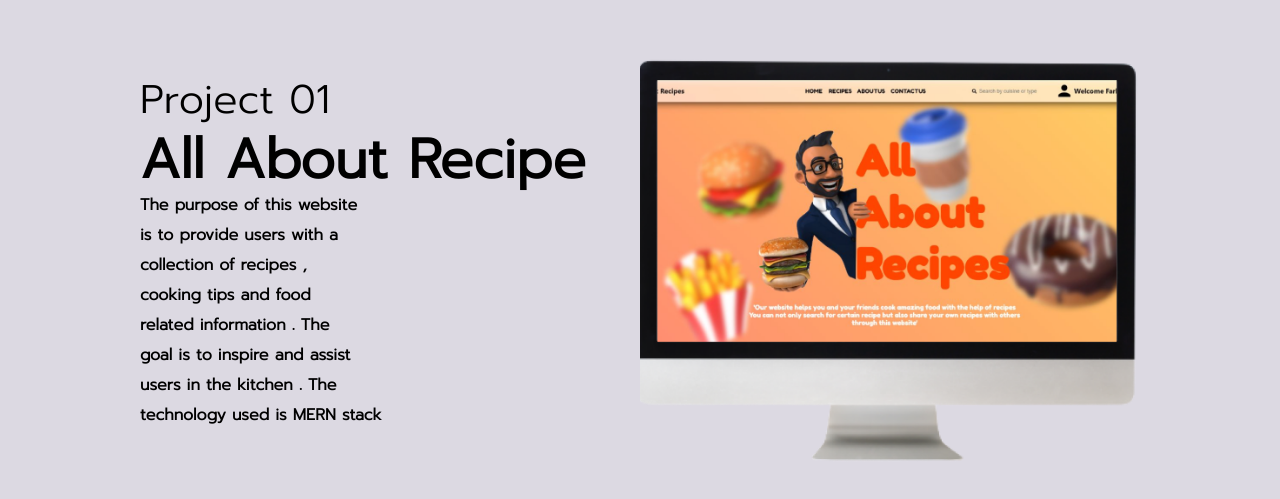
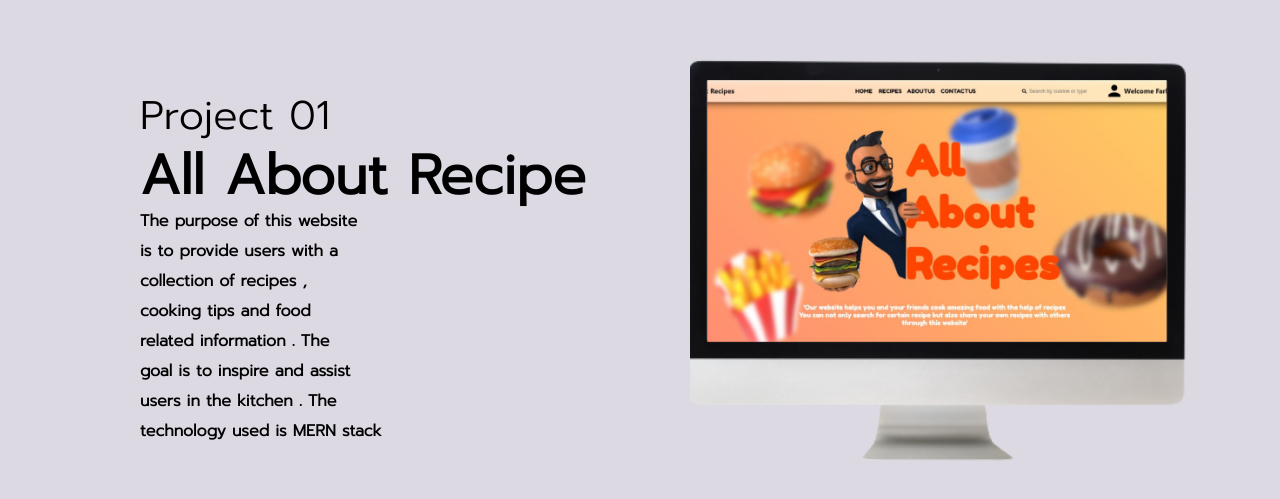
Before and after one commit to itsfarhankhan28/MyPortfolio-, a React (Create React App) app: page / in a window 1280 px wide. Shown: the part 1671-2170 px from the top of the page. Built offline with nearby package versions, Linux system fonts and the light colour scheme; what tailwindcss-debug-screens would draw is missing.

Commit message:
feat(ProjectOne): added new animation to ProjectOne

```diff
--- a/src/Components/ProjectOne.jsx
+++ b/src/Components/ProjectOne.jsx
@@ -36,9 +36,9 @@ const ProjectOne = () => {
       animationOrder.initial,
       animationOrder.fadeInEnd,
       animationOrder.createBranchEnd,
-      animationOrder.endTextFadeInStart
+      // animationOrder.endTextFadeInStart
     ],
-    [0,1,1,0]
+    [0,1,1]
   )
 
   const scale = useTransform(
@@ -46,25 +46,85 @@ const ProjectOne = () => {
     [
       animationOrder.initial,
       animationOrder.fadeInEnd,
-      animationOrder.showLoadingScreenEnd,
-      animationOrder.createBranchStart
+      // animationOrder.showLoadingScreenEnd,
+      // animationOrder.createBranchStart
     ],
-    [3,1,1,0.5]
+    [2,1]
+  )
+
+  const x = useTransform(
+    scrollYProgress,
+    [
+      animationOrder.initial,
+      animationOrder.showParagraphOne,
+      // animationOrder.hideParagraphOne,
+      // animationOrder.showParagraphTwoStart,
+      // animationOrder.showParagraphTwoEnd,
+      // animationOrder.hideParagraphTwo,
+      // animationOrder.showLoadingScreenStart,
+      // animationOrder.showLoadingScreenEnd,
+      // animationOrder.createBranchEnd
+    ],
+    ["0%","10%"]
+  )
+
+  const paragraph1Opacity = useTransform(
+    scrollYProgress,
+    [
+      animationOrder.fadeInEnd + 0.02,
+      animationOrder.showParagraphOne,
+      // animationOrder.hideParagraphOne
+    ],
+    [0,1]
+  )
+
+  const paragraph1TranslateY = useTransform(
+    scrollYProgress,
+    [
+      animationOrder.fadeInEnd + 0.02,
+      animationOrder.showParagraphOne,
+      animationOrder.hideParagraphOne
+    ],
+    ["4rem","0rem","-4rem"]
+  )
+
+  const paragraph2Opacity = useTransform(
+    scrollYProgress,
+    [
+      animationOrder.showParagraphTwoStart,
+      animationOrder.showParagraphTwoEnd,
+      animationOrder.hideParagraphTwo
+    ],
+    [0,1,0]
+  )
+
+  const paragraph2TranslateY = useTransform(
+    scrollYProgress,
+    [
+      animationOrder.showParagraphTwoStart,
+      animationOrder.showParagraphTwoEnd,
+      animationOrder.hideParagraphTwo
+    ],
+    ["4rem","0rem","-4rem"]
+  )
+
+  const position = useTransform(scrollYProgress,(pos)=>
+  pos >= 1 ? "relative" : "fixed"
   )
 
   return (
     <>
-    <div className='bg-Mischka h-screen sticky'>
-        <motion.div style={{opacity , scale}} ref={targetRef} className='flex w-[1000px] mx-auto pt-16 leading-[60px] z-20'>
-        <p className='w-[50%] font-herofont my-auto'>
+    <section className='bg-Mischka h-[100vh] sticky'>
+        <motion.div ref={targetRef} className='flex justify-center items-center w-[1000px] mx-auto pt-16 leading-[60px] z-20'>
+        <motion.p style={{opacity:paragraph1Opacity,y:paragraph1TranslateY}} className='w-[50%] font-herofont pt-20'>
             <h1 className='text-[40px]'>Project 01</h1>
             <h1 className='text-[55px] font-semibold'>All About Recipe</h1>
             <p className='leading-[30px] font-semibold'>The purpose of this website <br /> is to provide users with a <br />
             collection of recipes ,<br /> cooking tips and food <br /> related information . The <br /> goal is to inspire and assist <br /> users in the kitchen . The <br /> technology used is MERN stack</p>
-        </p>
-        <img className='w-[50%] my-auto' src={projectimg1} alt="" />
+        </motion.p>
+        <motion.img style={{opacity , scale , x}}  className='w-[50%] my-auto' src={projectimg1} alt="" />
         </motion.div>
-    </div>
+    </section>
     </>
   )
 }
```
